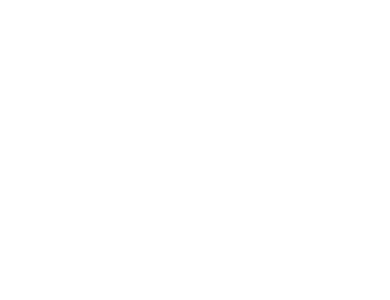
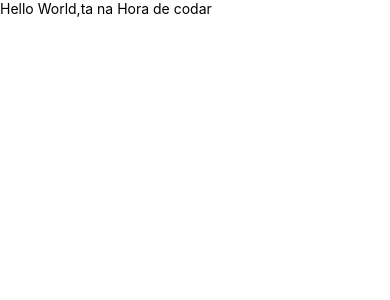
Before and after one commit to l4riss2/reactve_native3, a React Native app in the folder hunterapp/: screen / in a window 390 px wide. Shown: the top 300 px of the page. Built offline with nearby package versions, Linux system fonts and the light colour scheme.

Commit message:
aaaaa2404
aaaa2404

```diff
--- a/hunterapp/App.tsx
+++ b/hunterapp/App.tsx
@@ -5,7 +5,7 @@
 
   return(
     <View>
-      <Text></Text>
+      <Text>Hello World,ta na Hora de codar</Text>
     </View>
   );
 
```
